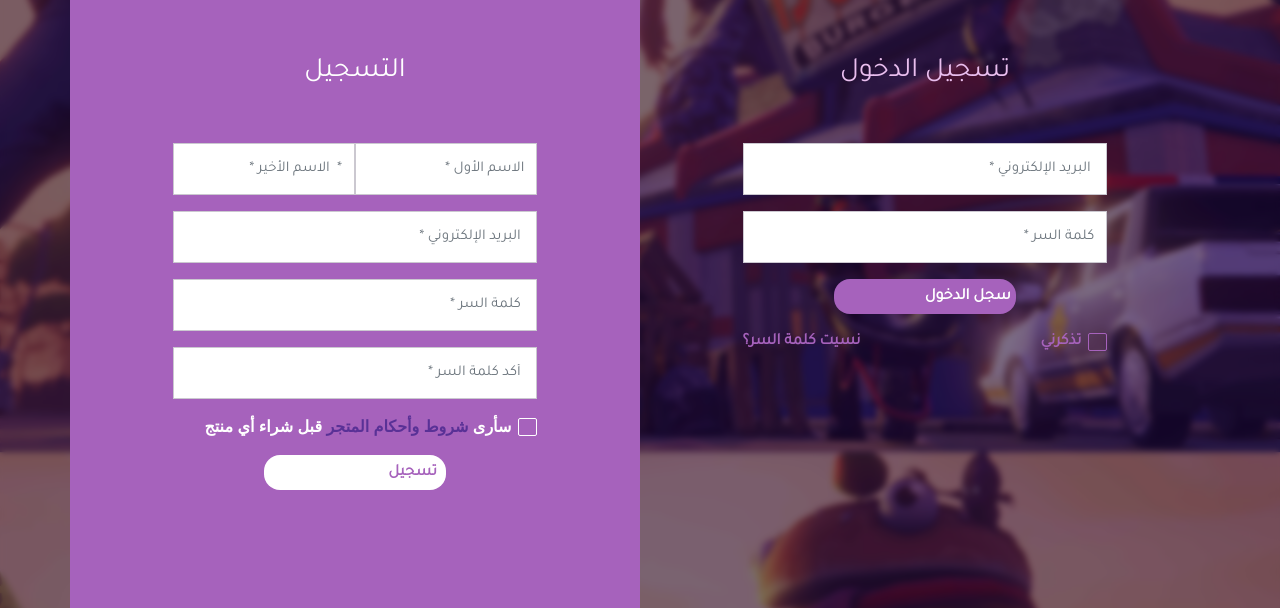
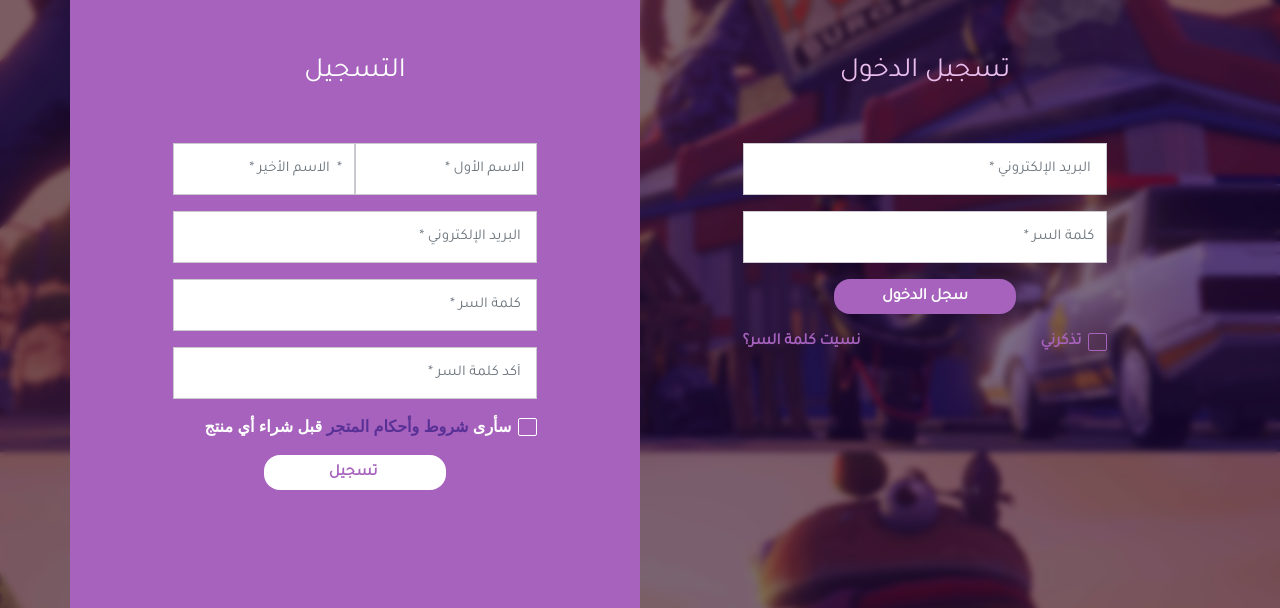
Before and after one commit to fahdfady/Luckyhelmet, a PHP site: page /login.html in a window 1280 px wide. Shown: the part 348-956 px from the top of the page. Run offline with PHP 8.4, Linux system fonts and the light colour scheme; some web fonts are replaced.

Commit message:
Add files via upload

```diff
--- a/css/style.css
+++ b/css/style.css
@@ -764,6 +764,10 @@
             margin-bottom: 5%;
         }
 
+        .login-container input.btnSubmit {
+            text-align: center;
+        }
+
         .form-control {
             display: block;
             width: 100%;
```
